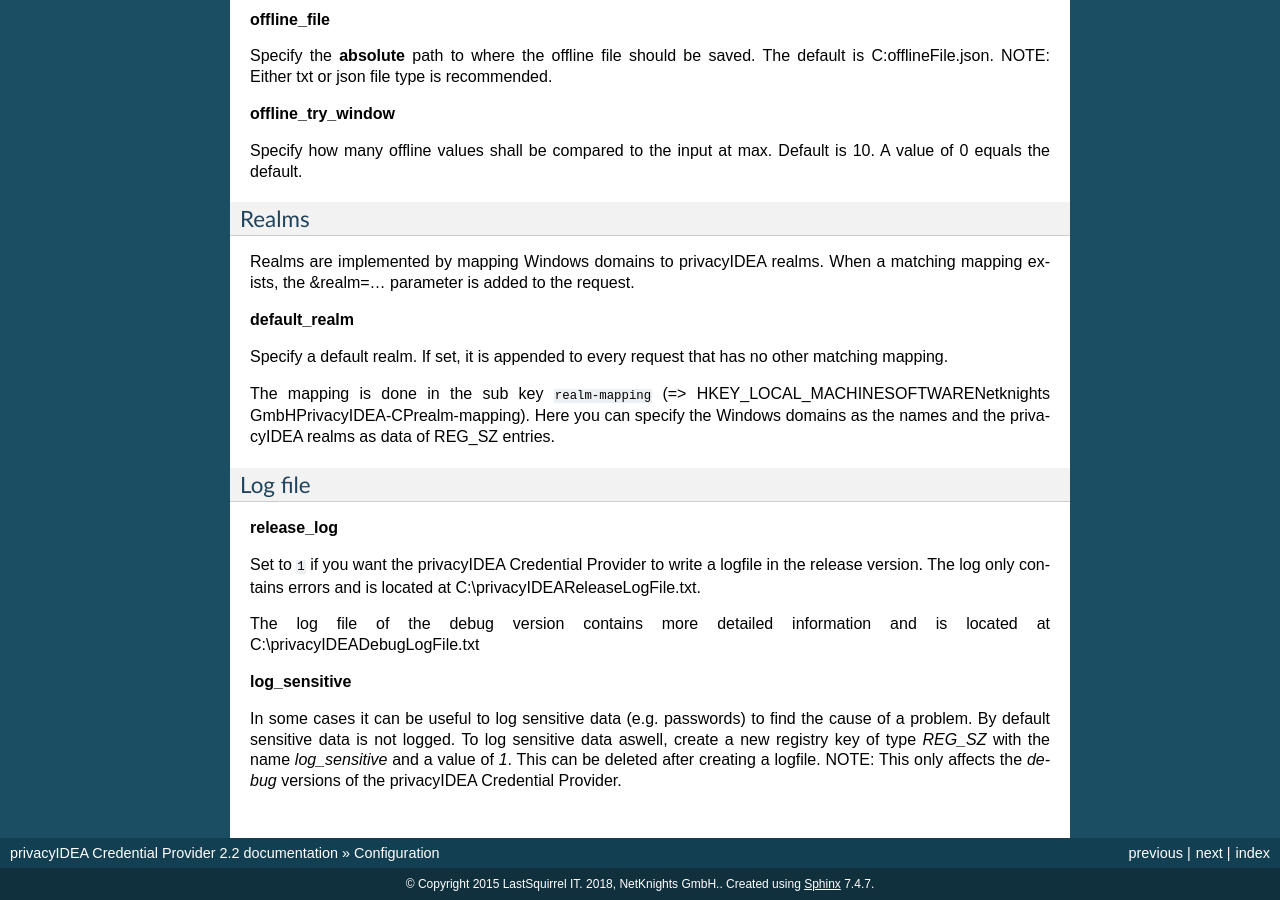
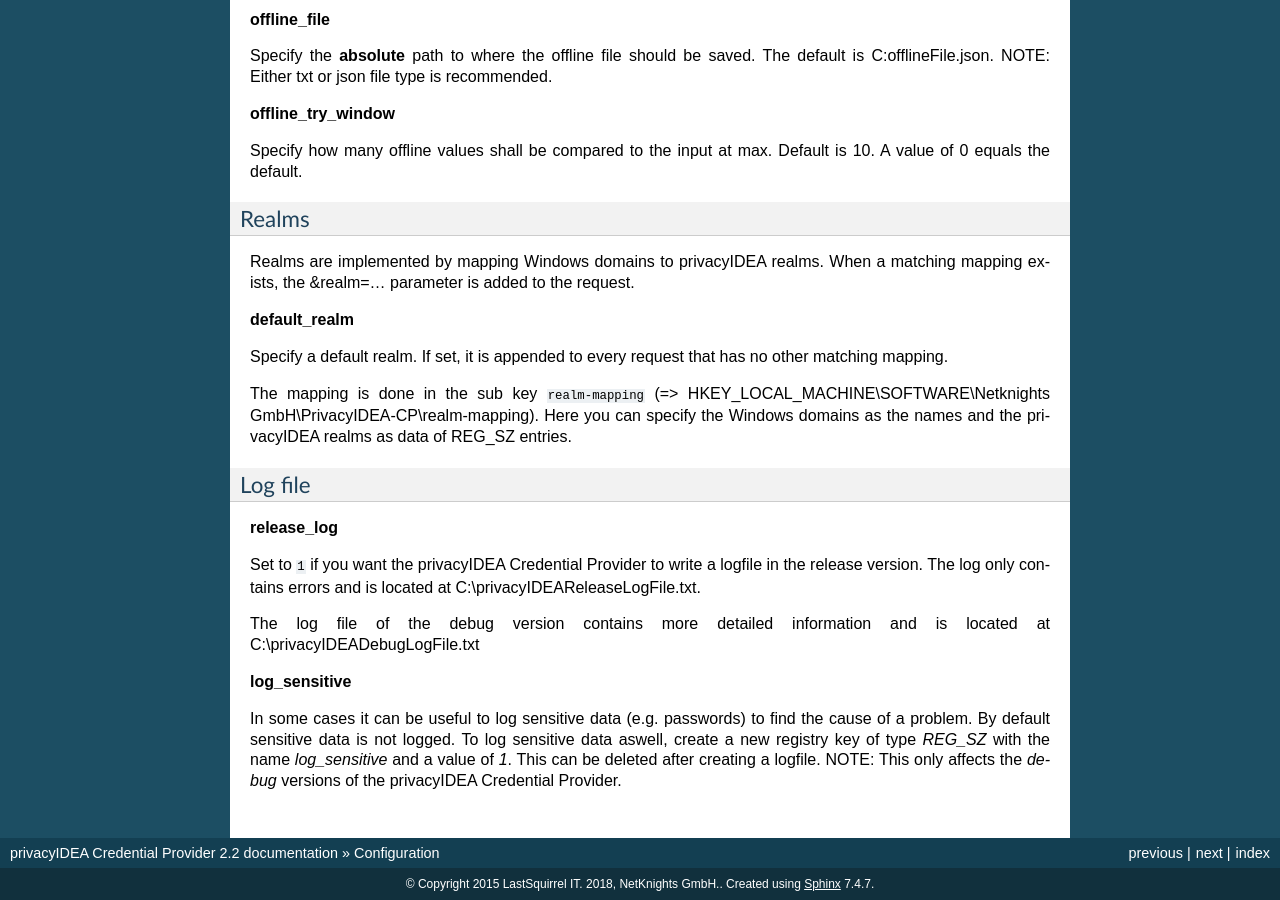
Before and after one commit to privacyidea/privacyidea-credential-provider, a Sphinx documentation site: the page built from doc/configuration.rst, in a window 1280 px wide and 900 px high, scrolled down 2420 px. Built offline with Sphinx 7.4.7, drawn with Linux system fonts in a browser that asks for light colours.

Commit message:
fix backslashes in doc

```diff
--- a/doc/configuration.rst
+++ b/doc/configuration.rst
@@ -146,7 +146,7 @@
 Specify a default realm. If set, it is appended to every request that has no other matching mapping.
 
 
-The mapping is done in the sub key ``realm-mapping`` (=> HKEY_LOCAL_MACHINE\SOFTWARE\Netknights GmbH\PrivacyIDEA-CP\realm-mapping).
+The mapping is done in the sub key ``realm-mapping`` (=> HKEY_LOCAL_MACHINE\\SOFTWARE\\Netknights GmbH\\PrivacyIDEA-CP\\realm-mapping).
 Here you can specify the Windows domains as the names and the privacyIDEA realms as data of REG_SZ entries.
 
 
```
